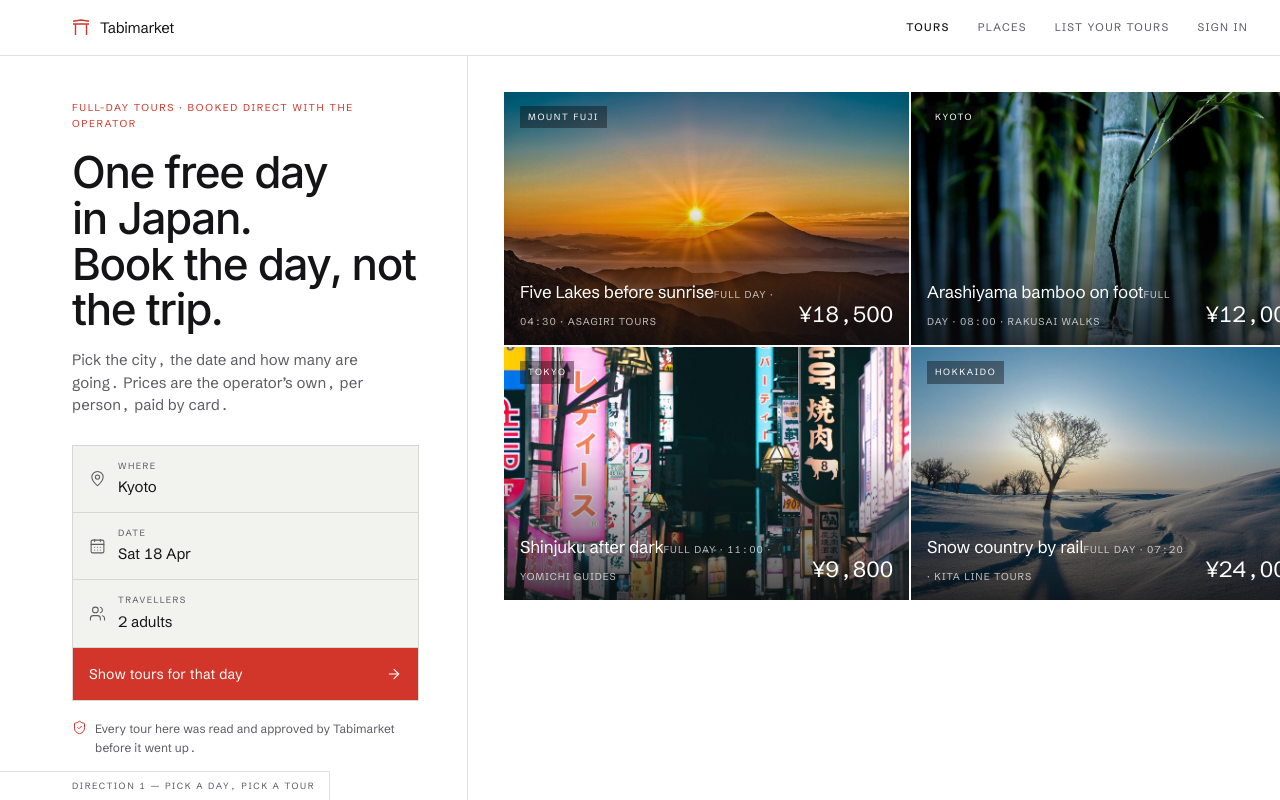
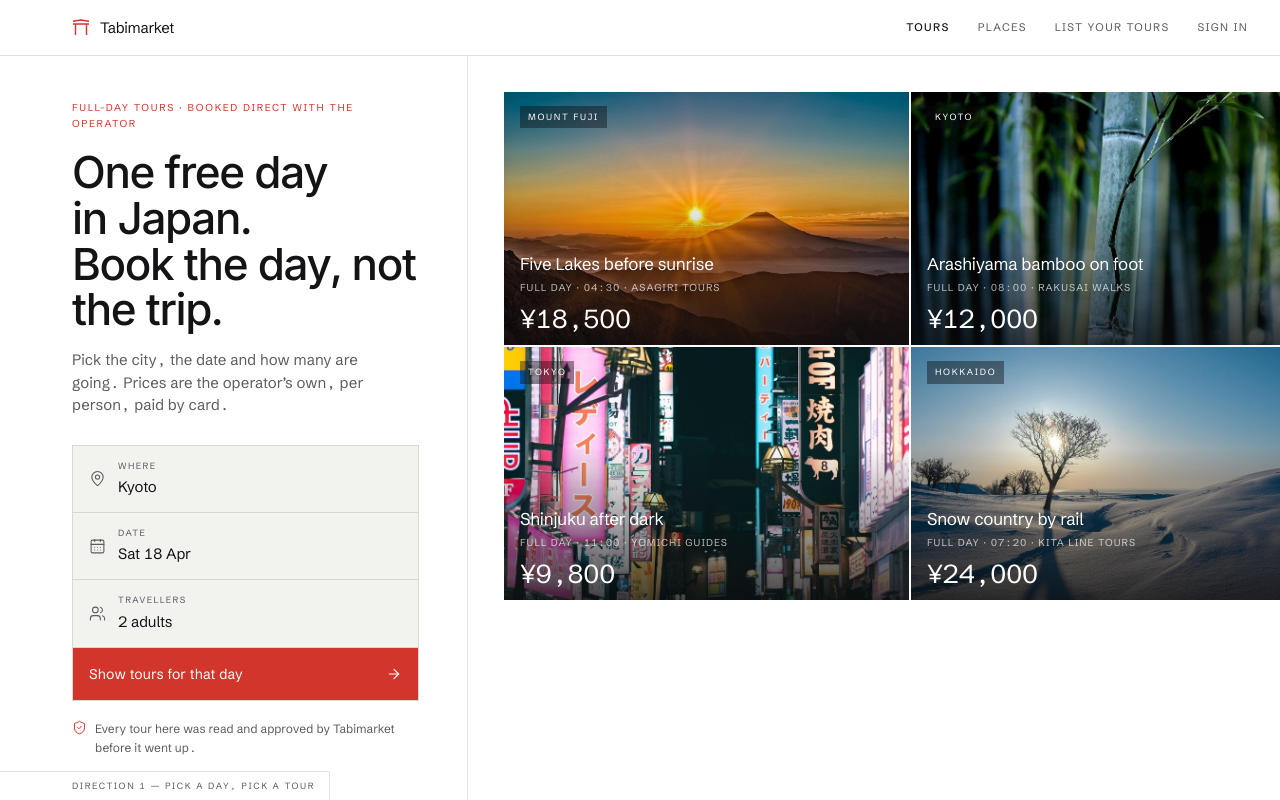
Before and after one commit to ThanhNV121097/project-c2e57d14, a React (Vite) app in the folder code/frontend/: page /directions-1 in a window 1280 px wide. Built offline with nearby package versions, Linux system fonts and the light colour scheme.

Commit message:
chore: edit code/frontend/src/pages/directions.css

```diff
--- a/code/frontend/src/pages/directions.css
+++ b/code/frontend/src/pages/directions.css
@@ -124,17 +124,13 @@
   position: absolute;
   z-index: 2;
   left: 16px;
-  right: 16px;
+  right: 56px;
   bottom: 13px;
-  display: flex;
-  align-items: flex-end;
-  justify-content: space-between;
-  gap: 16px;
   color: #fff;
 }
-.d1__name { font-size: 17px; letter-spacing: -0.015em; line-height: 1.2; }
-.d1__hours { font-size: 10px; letter-spacing: 0.1em; text-transform: uppercase; color: rgba(255, 255, 255, 0.72); margin-top: 5px; }
-.d1__price { font-size: 22px; letter-spacing: -0.02em; text-align: right; white-space: nowrap; }
+.d1__name { display: block; font-size: 17px; letter-spacing: -0.015em; line-height: 1.2; }
+.d1__hours { display: block; font-size: 10px; letter-spacing: 0.1em; text-transform: uppercase; color: rgba(255, 255, 255, 0.7); margin-top: 6px; }
+.d1__price { display: block; font-size: 26px; letter-spacing: -0.025em; line-height: 1; margin-top: 10px; white-space: nowrap; }
 
 /* ------------------------------------------------------------------ 2 --- */
 
```
